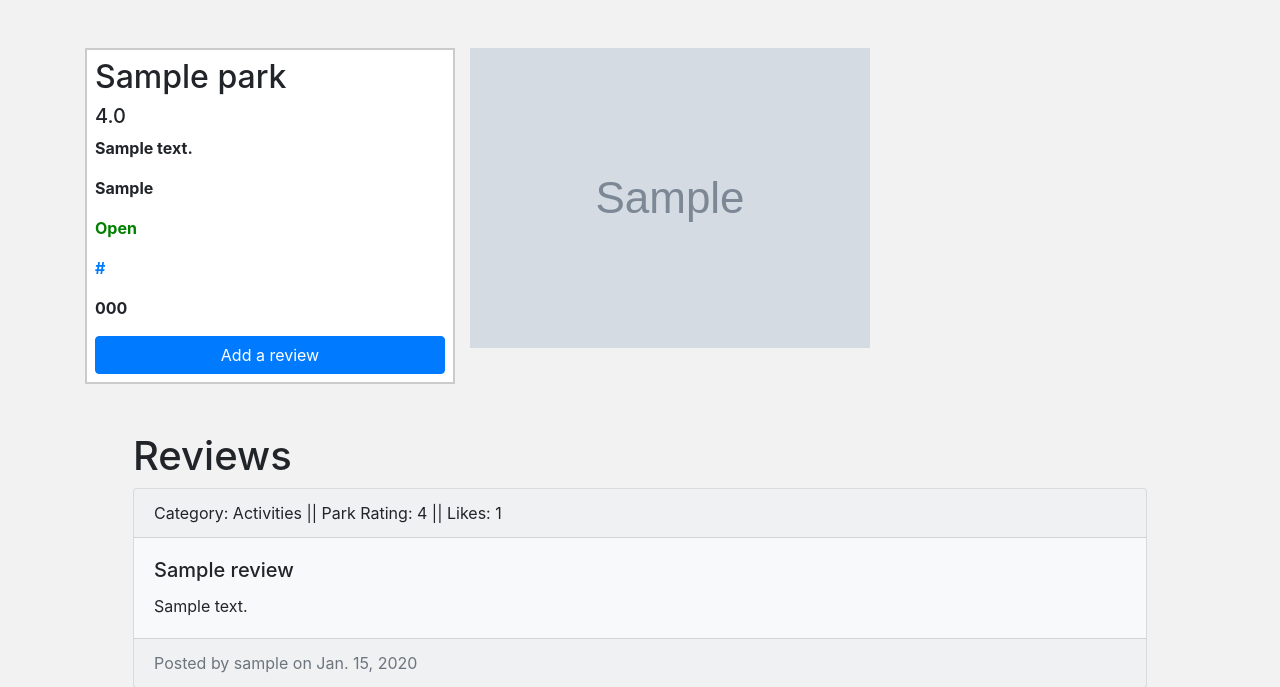
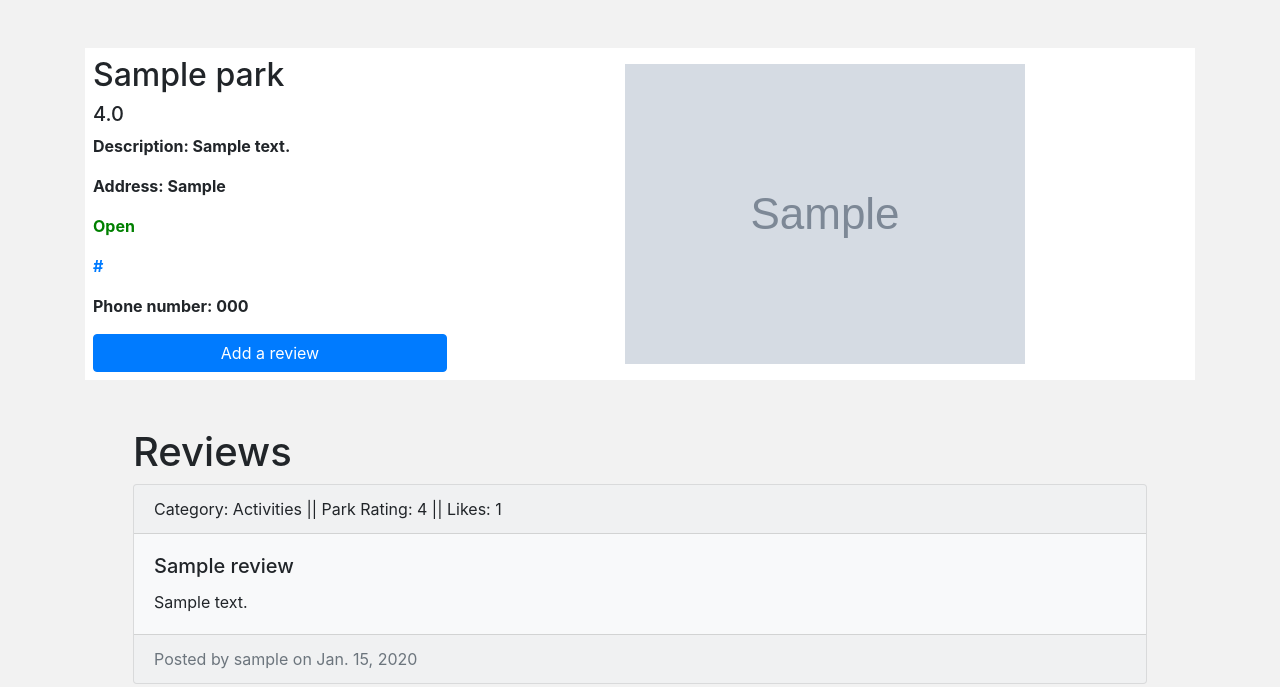
Before and after one commit to lauragsack/ParkAdvisor, a Django app: page /parks/1/ in a window 1280 px wide. Shown: the part 104-791 px from the top of the page. Run offline with Django 3.2, Linux system fonts and the light colour scheme; tables that the repository leaves empty hold one stand-in row (values such as "Sample post"); grey boxes marked "Sample" are stand-in pictures; some libraries are stand-ins or nearby versions.

Commit message:
fixed detail view page

```diff
--- a/parkadvisor/main_app/static/css/style.css
+++ b/parkadvisor/main_app/static/css/style.css
@@ -36,8 +36,8 @@ footer {
 }
 
 .description-container{
-  border: 2px solid #cbcbcb;
-  background-color: #ffffff ;
+/*  border: 1px solid #cbcbcb;
+*/  background-color: #ffffff ;
   padding: .5rem;
 }
 
@@ -46,9 +46,24 @@ footer {
 }
 
 .image-container{
+/*  border: 2px solid #cbcbcb;
+*//*  display: flex;
+  justify-content: center;
+/*  margin:auto;*/
+/*  display: block;
+ margin: auto;*/
+
+  background-color: #ffffff ;
+    display:flex;
+  align-items:center;
+  justify-content:center;
+}
+
+.detail-image{
+  height: auto;
 
 }
-
 .description-image-container{
   padding-top: 3rem;
+  height: auto;
 }
--- a/parkadvisor/main_app/templates/parks/detail.html
+++ b/parkadvisor/main_app/templates/parks/detail.html
@@ -7,20 +7,20 @@
 			<div class="col-md-4 description-container">
 				<h2>{{park.name}}</h2>
 				<h5>{{park.avg_rating}}</h5>
-				<p><strong>{{park.description}}</strong></p>
-				<p><strong>{{park.location}}</strong></p>
+				<p><strong>Description: {{park.description}}</strong></p>
+				<p><strong>Address: {{park.location}}</strong></p>
 				{% if park.open == True %}
 					<p><strong style="color:green">Open</strong></p>
 				{% else %}
 					<p><strong style="color:red">Closed</strong></p>
 				{% endif %}
 				<p><strong><a href="{{park.website}}">{{park.website}}</a></strong></p>
-				<p><strong>{{park.phone}}</strong></p>
+				<p><strong>Phone number: {{park.phone}}</strong></p>
 				<a href="{% url 'add_review' park.id %}"<button type="button" class="btn btn-primary float-right"  style="width:100%" >Add a review</button></a>
 			</div>
 
 			<div class="col-md-8 image-container">
-				<img class="img-fluid" src="{{park.image}}">
+				<img class="img-fluid detail-image" src="{{park.image}}">
 			</div>
 		</div>
 
--- a/parkadvisor/main_app/views.py
+++ b/parkadvisor/main_app/views.py
@@ -10,6 +10,7 @@ import requests
 from rest_framework import status
 from rest_framework.response import Response
 from django.http import HttpResponse
+
 
 
 
@@ -109,9 +110,12 @@ def external_api(request):
     #Sort of working
     for park in data["data"]:
         #Filter out desigination and only create models for 'National Park'
+        phoneNum = park["contacts"]["phoneNumbers"][0]["phoneNumber"]
+        formatedPhoneNum = ("("+phoneNum[:3]+")-"+phoneNum[3:6]+"-"+phoneNum[6:])
 
+        formated_address = park["addresses"][0]["line1"] + ", " + park["addresses"][0]["city"] + ", " + park["addresses"][0]["stateCode"] +" " + park["addresses"][0]["postalCode"]
         if( (not(Park.objects.filter(name=park["fullName"]).exists())) and (park["designation"] == "National Park") ):
-            new_park = Park.objects.create(name=park["fullName"], location=park["addresses"][0],entrance_fee=int(float(park["entranceFees"][0]["cost"])), description=park["description"], phone=park["contacts"]["phoneNumbers"][0]["phoneNumber"], website=park["url"], open=True, image=park["images"][0]["url"], avg_rating=3.6)
+            new_park = Park.objects.create(name=park["fullName"], location=formated_address,entrance_fee=int(float(park["entranceFees"][0]["cost"])), description=park["description"], phone=formatedPhoneNum, website=park["url"], open=True, image=park["images"][0]["url"], avg_rating=3.6)
 
 
     # new_park = Park.objects.create(name=data["data"][0]["fullName"], location=data["data"][0]["addresses"][0],
```
